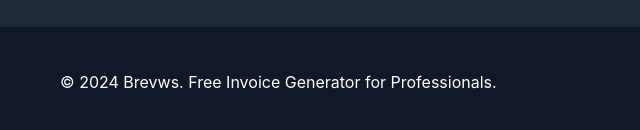
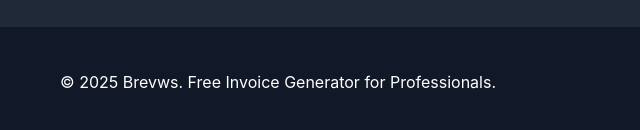
Before and after one commit to brevws/brevws.github.io, a plain HTML site: page index.html in a window 1280 px wide. Shown: the part 3067-3197 px from the top of the page, 0-640 px from the left. Drawn offline with Linux system fonts and the light colour scheme.

Commit message:
Update index.html

```diff
--- a/index.html
+++ b/index.html
@@ -497,7 +497,7 @@
     <footer>
         <div class="container">
             <div class="footer-content">
-                <p>&copy; 2024 Brevws. Free Invoice Generator for Professionals.</p>
+                <p>&copy; 2025 Brevws. Free Invoice Generator for Professionals.</p>
                 <div class="footer-social">
                     <a href="https://instagram.com/brevws" target="_blank" rel="noopener" aria-label="Follow on Instagram"><i class="fa-brands fa-instagram"></i></a>
                     <a href="https://linkedin.com/in/brevws" target="_blank" rel="noopener" aria-label="Connect on LinkedIn"><i class="fa-brands fa-linkedin"></i></a>
```
